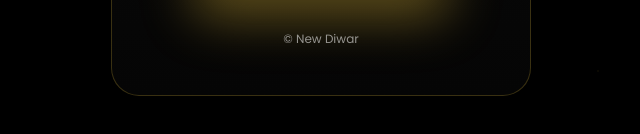
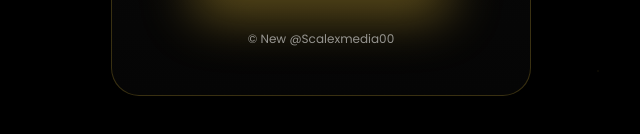
Before and after one commit to claudehilbert5654-pixel/HACKER-SURESHOT, a plain HTML site: page index.html in a window 1280 px wide. Shown: the part 606-740 px from the top of the page, 319-959 px from the left. Drawn offline with nearby package versions, Linux system fonts and the light colour scheme.

Commit message:
Update index.html

```diff
--- a/index.html
+++ b/index.html
@@ -5,7 +5,7 @@
 <head>
     <meta charset="UTF-8">
     <meta name="viewport" content="width=device-width, initial-scale=1.0">
-    <title>New Diwar - Official Store</title>
+    <title>New Hacker - Official Store</title>
 
    <!-- Meta Pixel Code -->
 <script>
@@ -91,7 +91,7 @@
 
     <a href="EXPERT_TOOL.apk" class="download-btn" id="quickDL">Download Application</a>
 
-    <div class="footer">© New Diwar</div>
+    <div class="footer">© New @Scalexmedia00</div>
   </div>
 </div>
 
```
